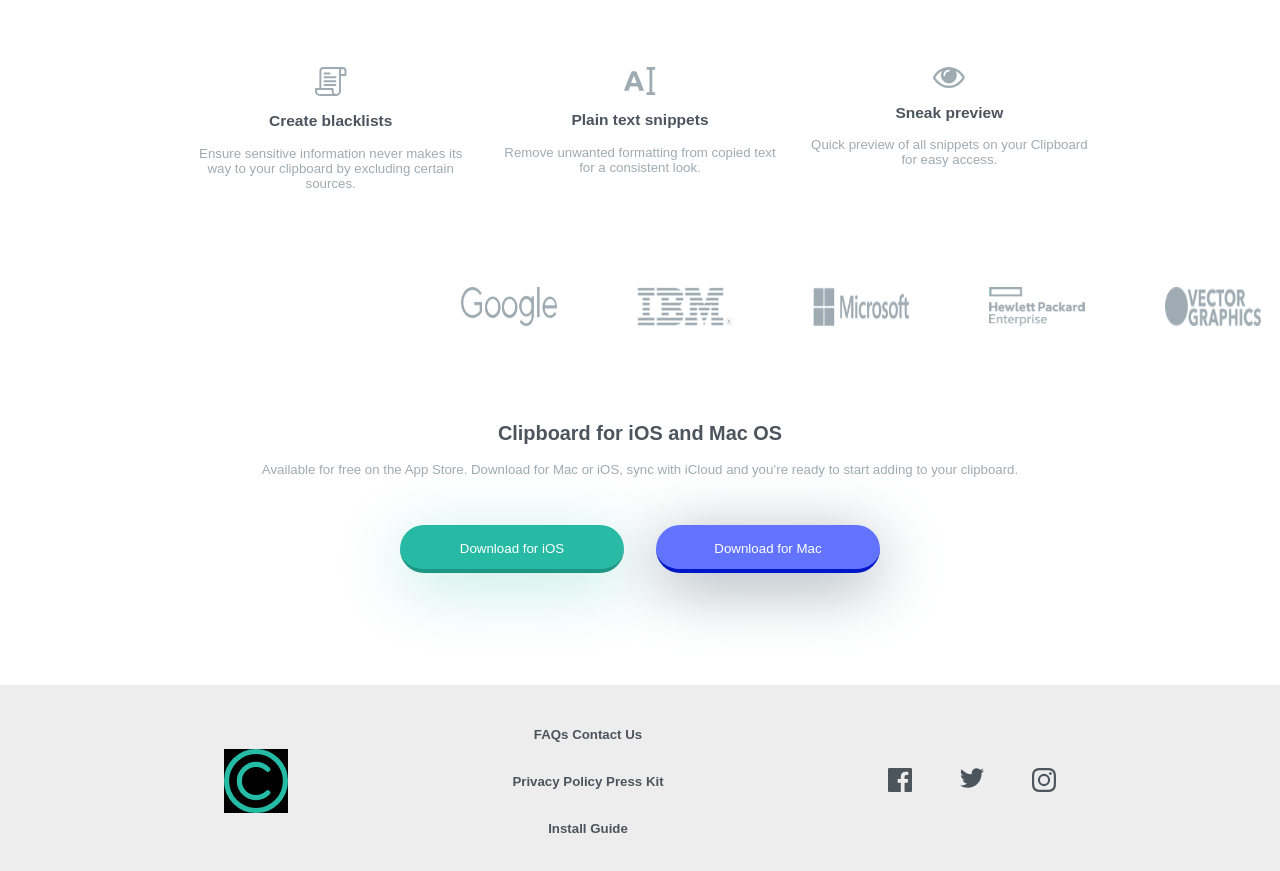
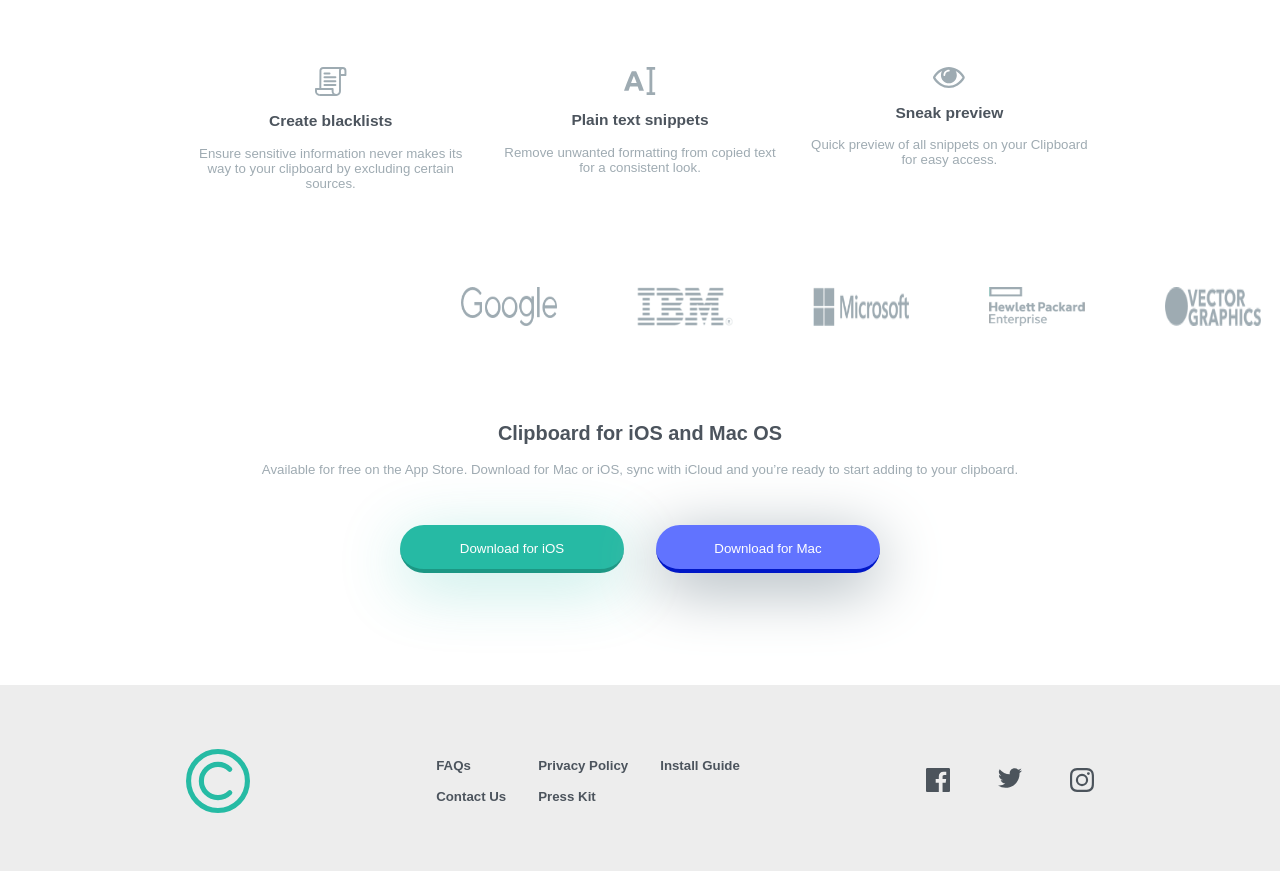
Before and after one commit to kord117/Clipboard-landing-page, a plain HTML site: page index.html in a window 1280 px wide. Shown: the part 2334-3205 px from the top of the page. Drawn offline with Linux system fonts and the light colour scheme; a web font is replaced by a local one.

Commit message:
update styles.css for desktop

```diff
--- a/styles.css
+++ b/styles.css
@@ -184,8 +184,20 @@ footer > img:not(.socals) {
     justify-content: space-evenly;
   }
   footer > img:not(.socals) {
-    background-color: black;
     width: 4rem;
     height: auto;
   }
+  footer .links{
+  display: flex;
+  flex-direction: row;
+    justify-content:space-evenly ;
+  }
+
+  footer > .links > div{
+    display:flex;
+    flex-direction: column;
+    justify-content: space-between;
+    gap:1rem;
+    align-items: flex-start;
+  }
 }
```
